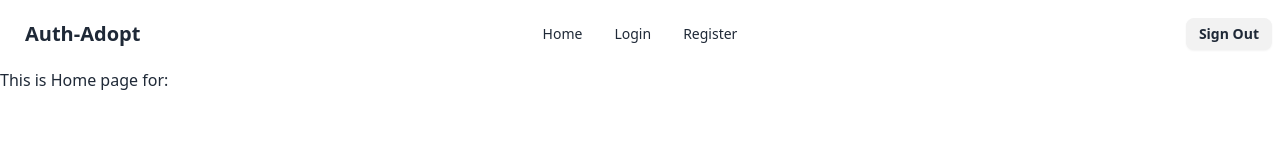
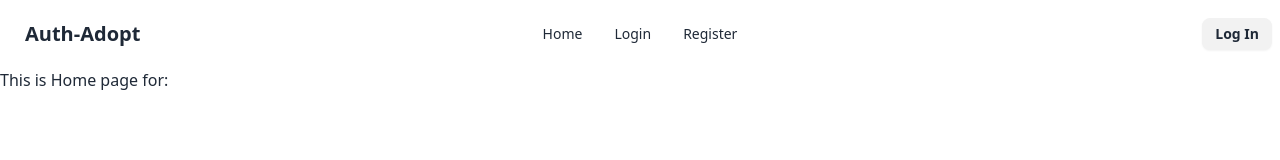
Before and after one commit to SopnilSwapon/auth-moha-milon, a React (Vite) app: page / in a window 1280 px wide. Shown: the top 160 px of the page. Built offline with nearby package versions, Linux system fonts and the light colour scheme; no server answers.

Commit message:
added logOut system

```diff
--- a/src/Components/Navbar/Navbar.jsx
+++ b/src/Components/Navbar/Navbar.jsx
@@ -3,7 +3,10 @@ import { Link } from "react-router-dom";
 import { AuthContext } from "../Provider/AuthProvider";
 
 const Navbar = () => {
-  const {user} = useContext(AuthContext);
+  const {user, logOut} = useContext(AuthContext);
+  const handleLogOut = () => {
+    logOut()
+  }
     const navLinks = <>
     <li><Link to='/'>Home</Link></li>
     <li><Link to='/login'>Login</Link></li>
@@ -34,9 +37,9 @@ const Navbar = () => {
   </div>
   <div className="navbar-end">
     {
-     user && <span>{user.email}</span>
+     user ? <><span>{user.email}</span>  <a onClick={handleLogOut} className="btn btn-sm">Sign Out</a></>  : <Link to='/login'> <button className="btn btn-sm">Log In</button></Link>
     }
-    <a className="btn btn-sm">Sign Out</a>
+
   </div>
 </div>
        </div>
--- a/src/Components/Provider/AuthProvider.jsx
+++ b/src/Components/Provider/AuthProvider.jsx
@@ -1,6 +1,6 @@
 import { createContext, useEffect, useState } from "react";
 import PropTypes from 'prop-types';
-import { createUserWithEmailAndPassword, onAuthStateChanged, signInWithEmailAndPassword } from "firebase/auth";
+import { createUserWithEmailAndPassword, onAuthStateChanged, signInWithEmailAndPassword, signOut } from "firebase/auth";
 import auth from "../../firebase/firebase.config";
 
 
@@ -10,9 +10,21 @@ const AuthProvider = ({children}) => {
     const createUser = (email, password) => {
         return createUserWithEmailAndPassword(auth, email, password)
     };
+    // sing In
     const signInUser = (email, password) => {
         return signInWithEmailAndPassword(auth, email, password)
     };
+    // Sign out
+    const logOut = ()  => {
+        signOut(auth)
+        .then( () => {
+            console.log('log out successfully');
+        })
+        .catch(error =>{
+            console.log(error.message);
+        })
+    }
+
     // observe auth change
      useEffect(()=>{
         onAuthStateChanged(auth, currentUser => {
@@ -21,7 +33,7 @@ const AuthProvider = ({children}) => {
         })
      },[])
 
-    const authInfo = { user, createUser, signInUser };
+    const authInfo = { user, createUser, signInUser, logOut };
     return (
         <AuthContext.Provider value={authInfo}>
             {children}
```
